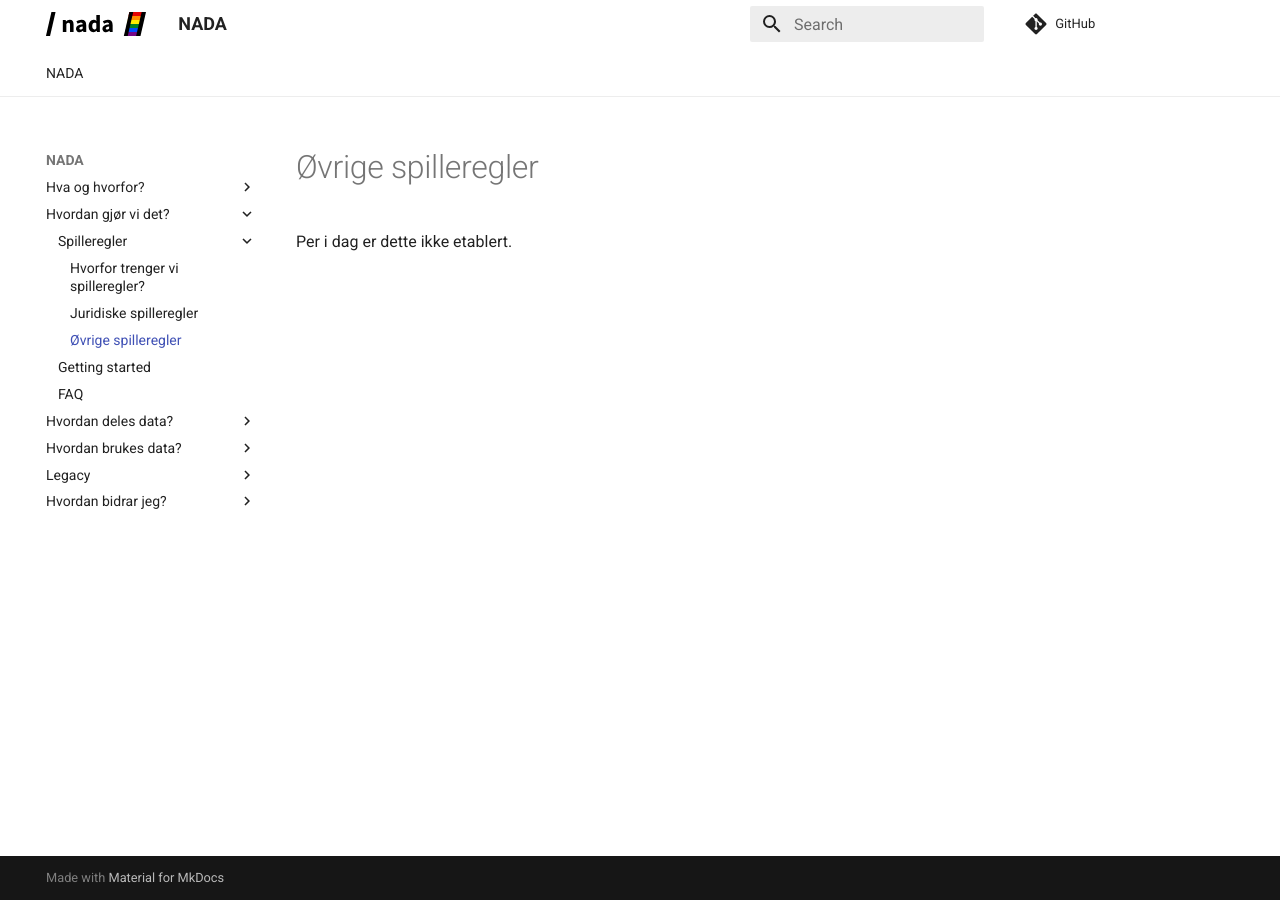
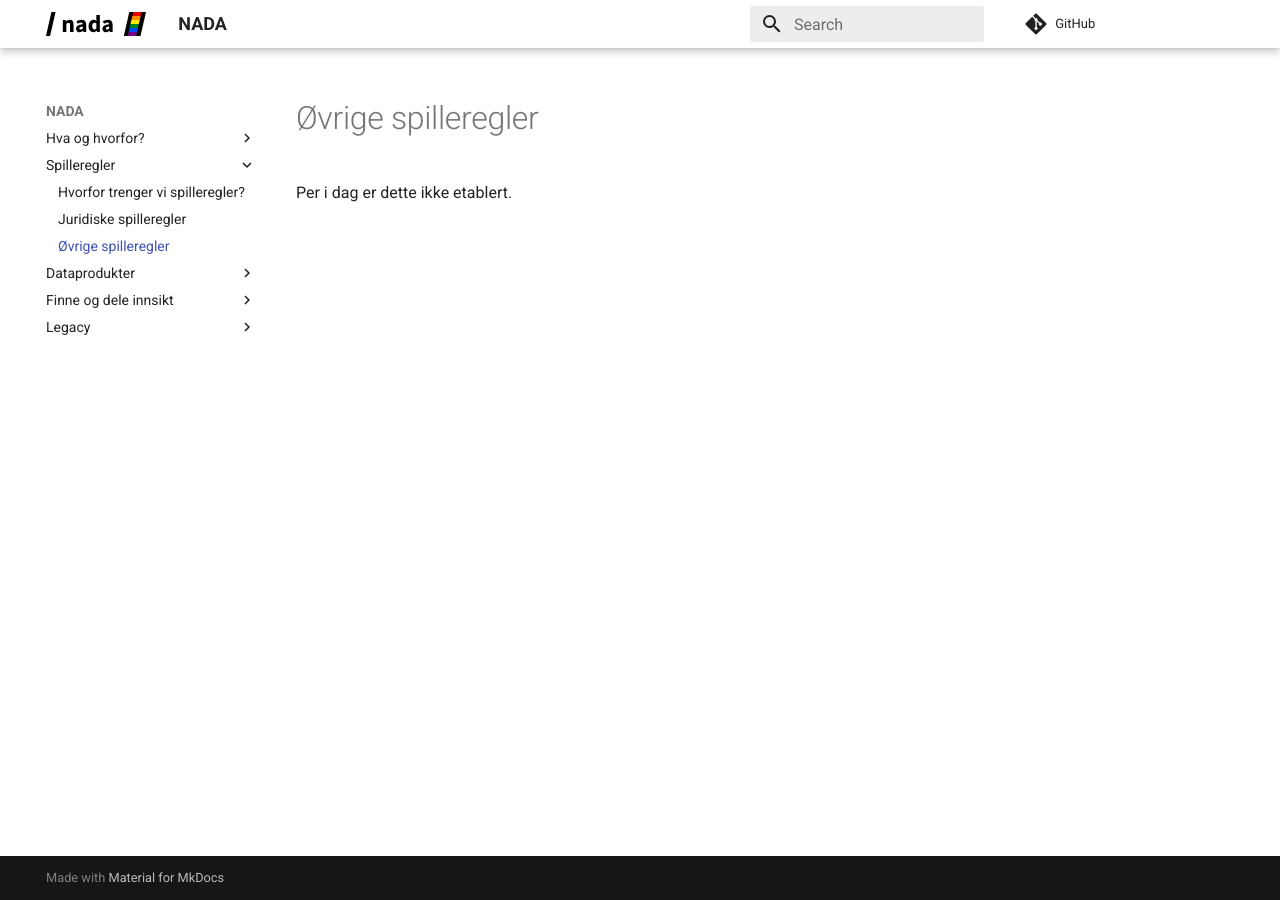
Before and after one commit to navikt/nada, an MkDocs documentation site: the page built from docs/spilleregler/spilleregler_annet.md, in a window 1280 px wide. Built offline with MkDocs 1.6.1 and Material for MkDocs 9.7.7, drawn with Linux system fonts in a browser that asks for light colours; comment, search, counter and statistics services are not loaded.

Commit message:
Endring i struktur etter prat med Erik og Kyrre

```diff
--- a/mkdocs.yml
+++ b/mkdocs.yml
@@ -8,13 +8,8 @@ theme:
     primary: white
   features:
     - navigation.instant
-    - navigation.tabs
   logo: 'img/logo.svg'
   favicon: img/favicon.ico
-markdown_extensions:
-    - admonition
-    - pymdownx.details
-    - pymdownx.superfences
 extra:
   search:
     language: 'no'
@@ -45,64 +40,57 @@ markdown_extensions:
   - pymdownx.tasklist:
       custom_checkbox: true
 nav:
-  - NADA:
-    - Hva og hvorfor?:
-      - Hva er nada?: konsepter/data-mesh.md
-      - Hvorfor har vi nada?: index.md # Flytt "data som produkt" inn her
-      - Forankring: intro/forankring.md
-    - Hvordan gjør vi det?:
-      - Spilleregler:
-        - Hvorfor trenger vi spilleregler?: spilleregler/spilleregler_intro.md
-        - Juridiske spilleregler: spilleregler/spilleregler_juridisk.md
-        - Øvrige spilleregler: spilleregler/spilleregler_annet.md
-      - Getting started: prosessere-data/getting-started.md
-      - FAQ: ""
-    - Hvordan deles data?:
-      - Bygge produkt:
-        - Innhente: ""
-        - Transformere: ""
-        - Kvalitetssikre: ""
-        - Laste data: ""
-        - Skedulere:
-           - Cloud composer: prosessere-data/skedulering/cloud-composer.md
-           - Naisjobs: prosessere-data/skedulering/naisjobs.md
-           - Notebook GCP CronJob: prosessere-data/skedulering/notebook-gcp-cronjob.md
-           - Scheduled query: prosessere-data/skedulering/scheduled-query.md
-        - Registrere: dele-data/registrere-dataprodukt.md
-        - Deploye: ""
-      - Forvalte:
-        - Tilgangsstyre: dataplassen/tilgangsstyring.md
-        - Overvåke: ""
-        - Avvikle: ""
-      - Tutorials:
-        - ETL på NAIS: guider/etl-paa-nais.md
-        - Laste opp fil: dele-data/laste-opp-fil.md
-    - Hvordan brukes data?:
+  - Hva og hvorfor?:
+    - Hva er nada?: konsepter/data-mesh.md
+    - Hvorfor har vi nada?: index.md # Flytt "data som produkt" inn her
+    - Forankring: intro/forankring.md
+  - Spilleregler:
+    - Hvorfor trenger vi spilleregler?: spilleregler/spilleregler_intro.md
+    - Juridiske spilleregler: spilleregler/spilleregler_juridisk.md
+    - Øvrige spilleregler: spilleregler/spilleregler_annet.md
+  - Dataprodukter:
+    - Produsere:
+      - Innhente: ""
+      - Transformere: ""
+      - Kvalitetssikre: ""
+      - Laste data: ""
+      - Skedulere:
+         - Cloud composer: prosessere-data/skedulering/cloud-composer.md
+         - Naisjobs: prosessere-data/skedulering/naisjobs.md
+         - Notebook GCP CronJob: prosessere-data/skedulering/notebook-gcp-cronjob.md
+         - Scheduled query: prosessere-data/skedulering/scheduled-query.md
+      - Registrere: dele-data/registrere-dataprodukt.md
+      - Deploye: ""
+    - Forvalte:
+      - Tilgangsstyre: dataplassen/tilgangsstyring.md
+      - Overvåke: ""
+      - Slette: ""
+    - Konsumere:
       - Finne og forstå: finne-data/navdata.md
       - Få tilgang:
         - Personlig bruker: ""
         - Serviceaccounts: dataplassen/lag-serviceaccount.md
-      - Finne innsikt:
-        - Notebooks på GCP: prosessere-data/notebooks.md
-      - Dele innsikt:
-        - Datafortelling: dele-innsikt/datafortelling.md
-        - Metabase: dele-innsikt/metabase.md
-    - Legacy:
-      - KNADA on-prem:
-          - Kom i gang: prosessere-data/onprem/getting-started.md
-          - Airflow: prosessere-data/onprem/airflow.md
-          - Jupyterhub: prosessere-data/onprem/jupyterhub.md
-          - Vault: prosessere-data/onprem/vault.md
-          - Dataverk:
-              - Hva er dataverk: prosessere-data/onprem/dataverk/hva-er-dataverk.md
-              - Metadata: prosessere-data/onprem/dataverk/metadata.md
-              - Publisering fra GCP: prosessere-data/onprem/dataverk/publisering-fra-gcp.md
-              - Slette datapakker: prosessere-data/onprem/dataverk/slette-datapakker.md
-              - Settings:
-                  - Settingsfil: prosessere-data/onprem/dataverk/settings/settings.md
-                  - Postgres konfigurasjon: prosessere-data/onprem/dataverk/settings/postgres.md
-      - Datapakker:
-        - Datapakke: dele-innsikt/datapakker.md
-        - Publisere: dele-innsikt/publisere-datapakker.md
-    - Hvordan bidrar jeg?:
-      - Guider: ""
+    - Veiledninger:
+        - ETL på NAIS: guider/etl-paa-nais.md
+        - Laste opp fil: dele-data/laste-opp-fil.md
+  - Finne og dele innsikt:
+    - Notebooks: prosessere-data/notebooks.md # Ta inn noe om on-demand her
+    - Datafortelling: dele-innsikt/datafortelling.md
+    - Metabase: dele-innsikt/metabase.md
+  - Legacy:
+    - KNADA on-prem:
+        - Kom i gang: prosessere-data/onprem/getting-started.md
+        - Airflow: prosessere-data/onprem/airflow.md
+        - Jupyterhub: prosessere-data/onprem/jupyterhub.md
+        - Vault: prosessere-data/onprem/vault.md
+        - Dataverk:
+            - Hva er dataverk: prosessere-data/onprem/dataverk/hva-er-dataverk.md
+            - Metadata: prosessere-data/onprem/dataverk/metadata.md
+            - Publisering fra GCP: prosessere-data/onprem/dataverk/publisering-fra-gcp.md
+            - Slette datapakker: prosessere-data/onprem/dataverk/slette-datapakker.md
+            - Settings:
+                - Settingsfil: prosessere-data/onprem/dataverk/settings/settings.md
+                - Postgres konfigurasjon: prosessere-data/onprem/dataverk/settings/postgres.md
+    - Datapakker:
+      - Datapakke: dele-innsikt/datapakker.md
+      - Publisere: dele-innsikt/publisere-datapakker.md
```
